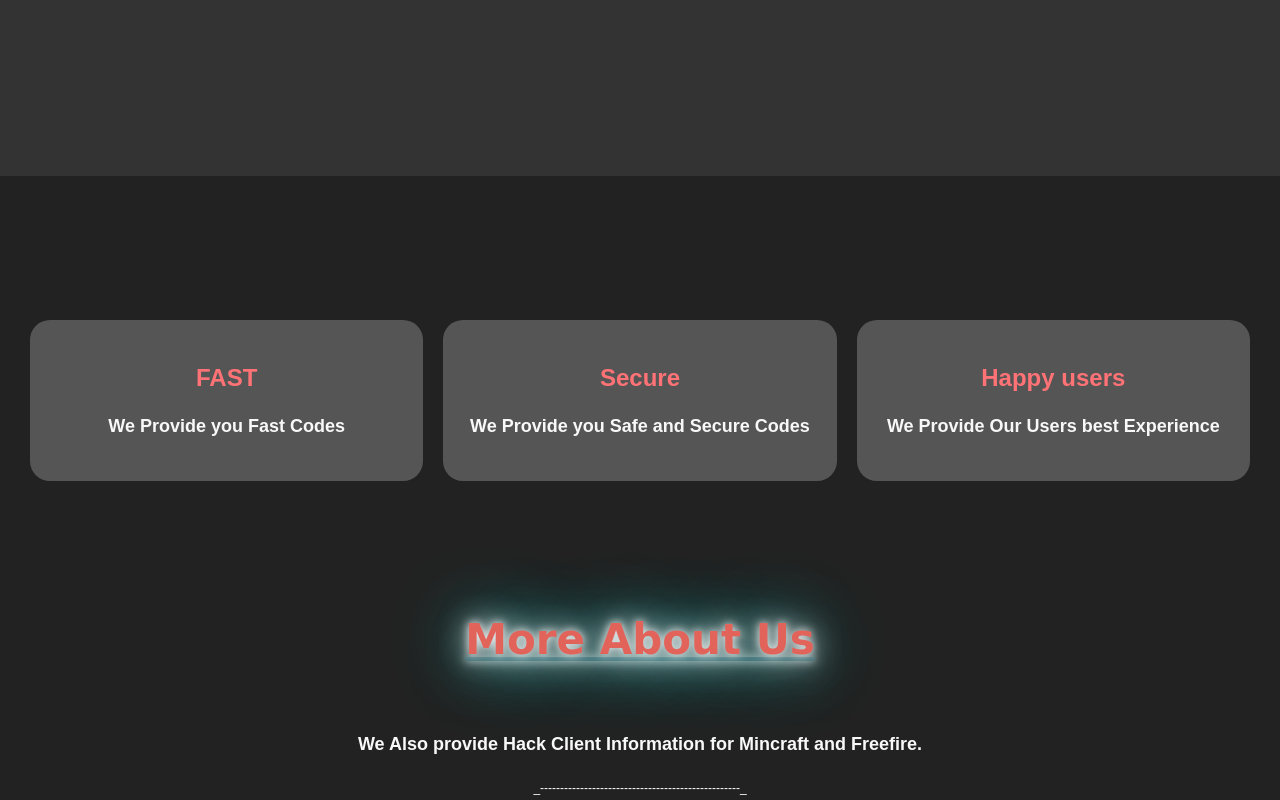
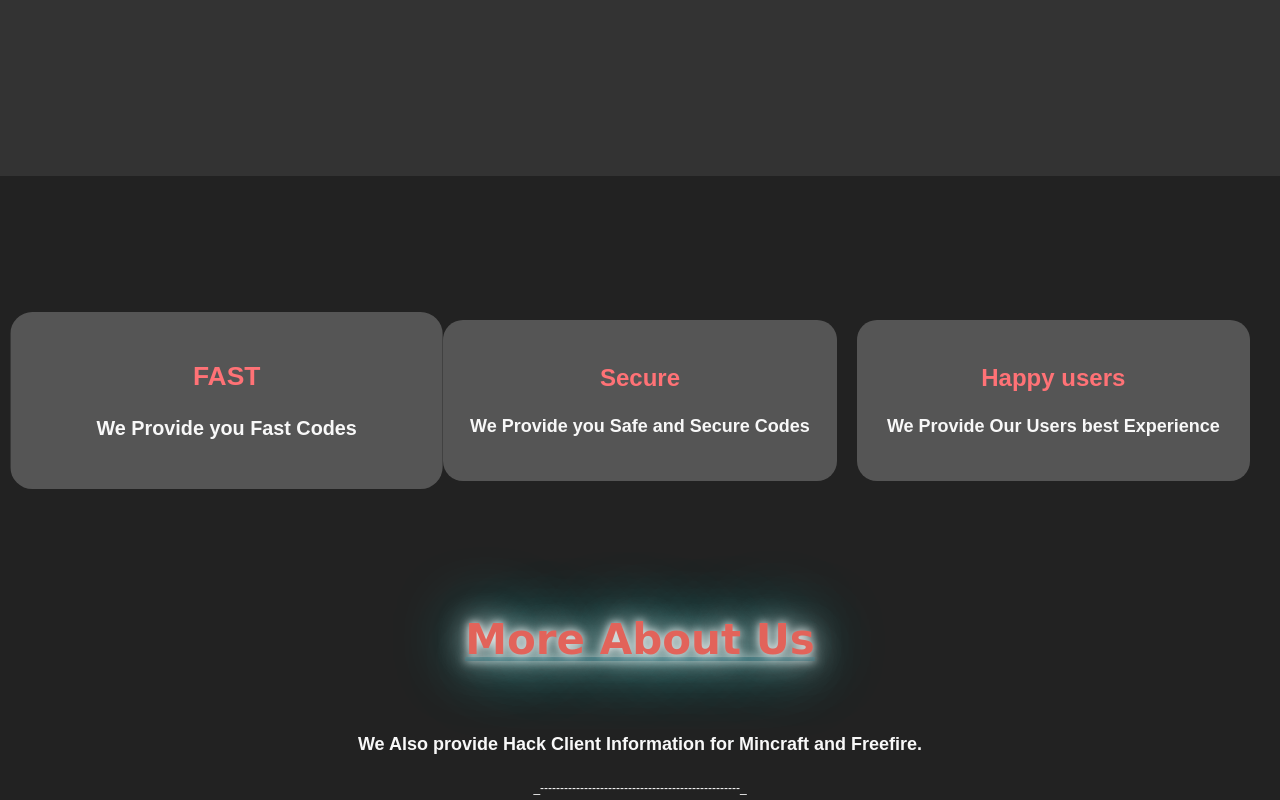
Before and after one commit to SkyPop18/MW-s-Hub, a plain HTML site: page index.html in a window 1280 px wide. In both pictures the pointer is over the element 226 px from the left and 1082 px from the top of the page. Shown: the part 682-1482 px from the top of the page. Drawn offline with Linux system fonts and the light colour scheme.

Commit message:
Update main.css

```diff
--- a/main.css
+++ b/main.css
@@ -205,6 +205,11 @@ p11 {
     color: #FF7276;
 }
 
+
+.feature-box:hover {
+    transform: scale(1.1);
+    transition: 0.2s;
+}
 .discord-button {
     background-color: red;
     color: white;
```
